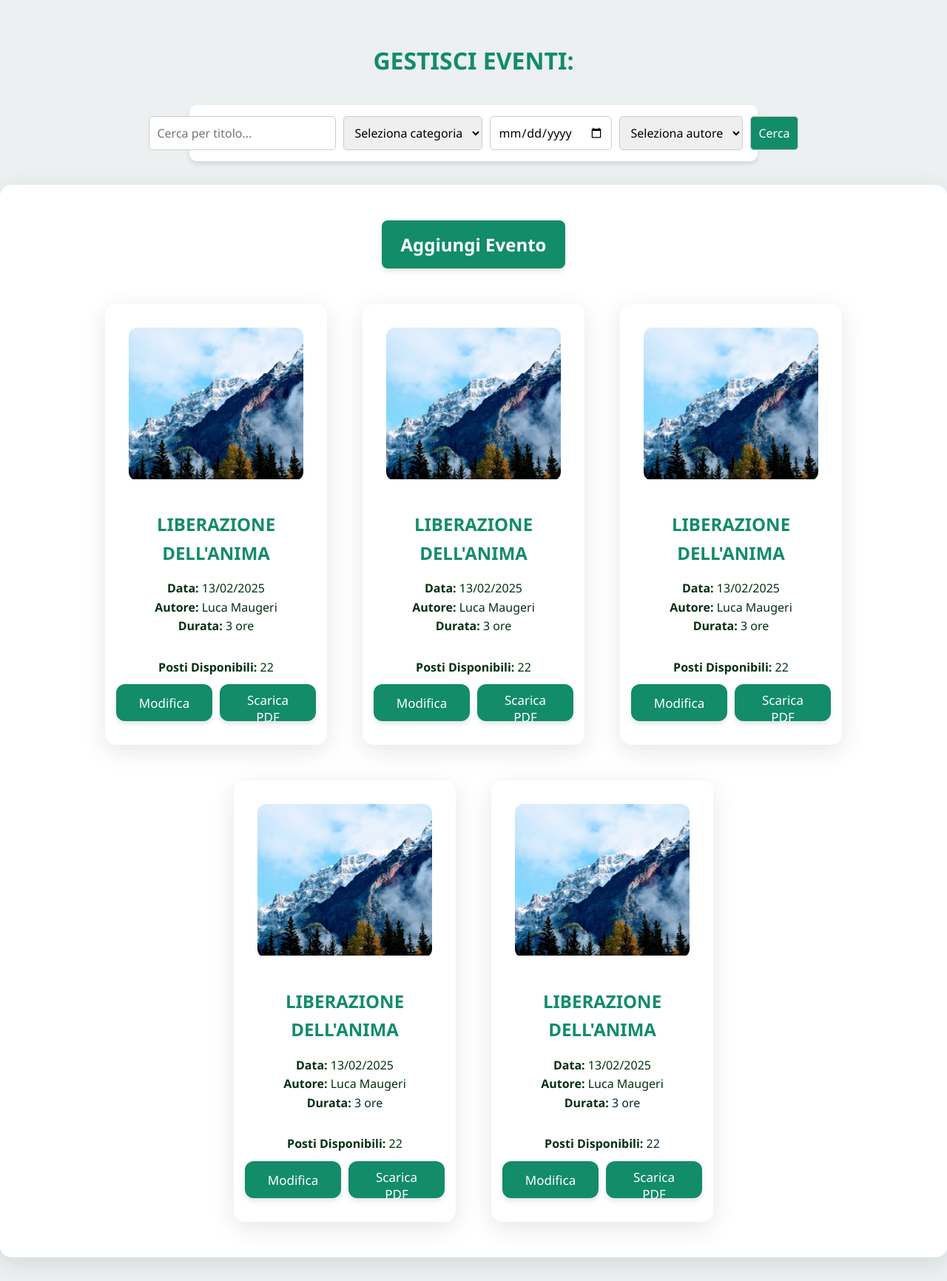
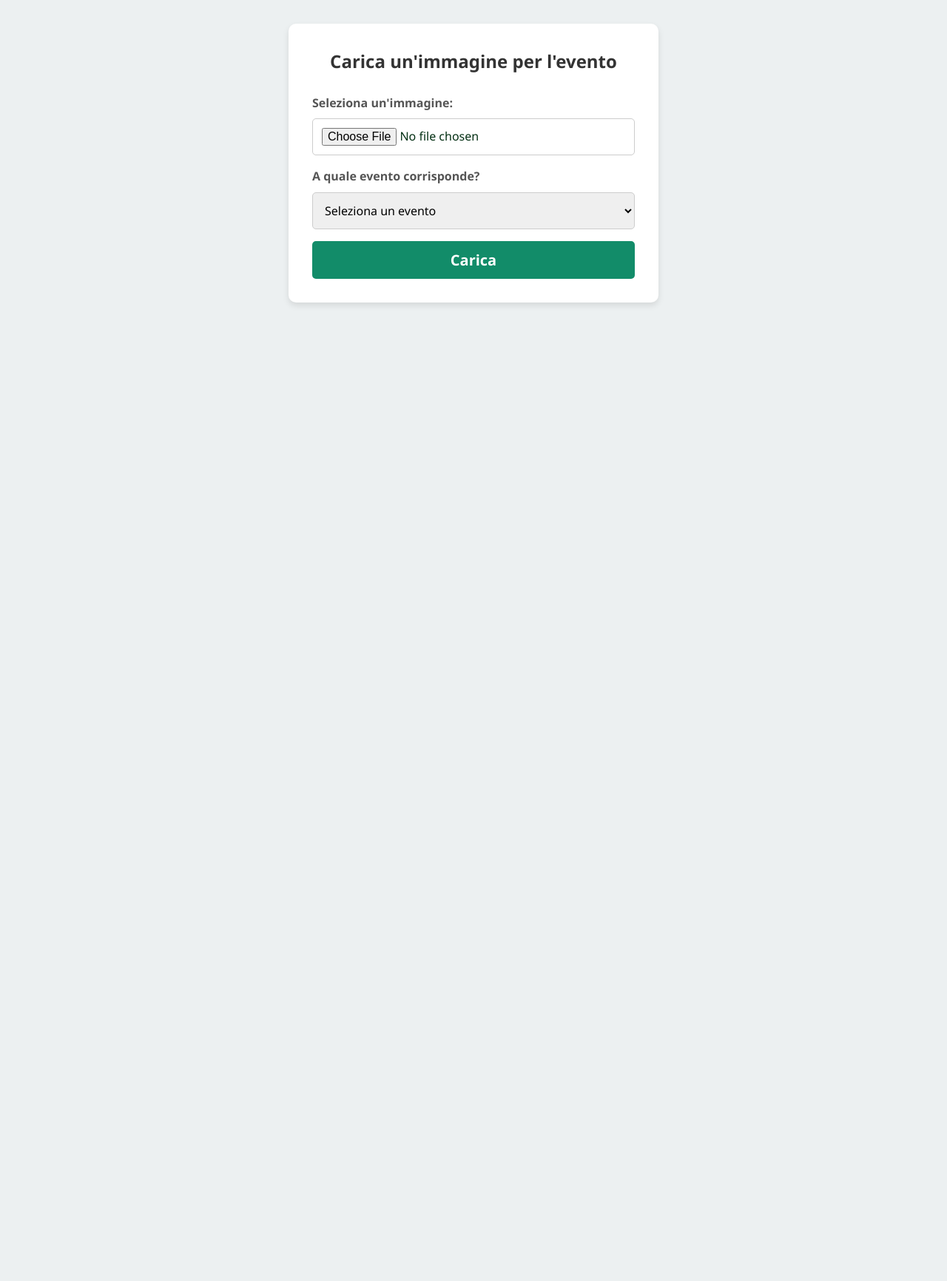
Before and after one commit to ProjetEremo/ProgettoEremo, a PHP site: page /aggiungimediaAdmin.html in a window 1280 px wide. Shown: the part 68-1800 px from the top of the page at 74% size. After the commit the page ends 481 px from the top, so only its background shows below. Run offline with PHP 8.4, Linux system fonts and the light colour scheme.

Commit message:
Creazione form aggiungi media

```diff
--- a/eremo/src/aggiungimediaAdmin.html
+++ b/eremo/src/aggiungimediaAdmin.html
@@ -55,122 +55,25 @@
         }
     </script>
 
-<h1 class="titoloeventiincorso">GESTISCI EVENTI:</h1>
-<div class="search-box">
-    <input type="text" id="searchTitle" placeholder="Cerca per titolo...">
-    <select id="searchCategory">
-        <option value="">Seleziona categoria</option>
-        <option value="Meditazione">Meditazione</option>
-        <option value="Spiritualità">Spiritualità</option>
-    </select>
-    <input type="date" id="searchDate">
-    <select id="searchAuthor">
-        <option value="">Seleziona autore</option>
-        <option value="Luca Maugeri">Luca Maugeri</option>
-        <option value="Francesco Rossi">Francesco Rossi</option>
-    </select>
-    <button onclick="filterEvents()">Cerca</button>
-</div>
-    <div class="event-card2">
-        <div class="aggiungi-barra">
-            <button class="aggiungi-btn">Aggiungi Evento</button>
-        </div>
-        <div class="minievent-card">
-            <div class="minievent-media">
-                <img src="images/meditation.jpg"
-                     alt="Event image"
-                     class="minievent-image"
-                     loading="lazy">
-            </div>
-            <h1 class="titolominievent">LIBERAZIONE DELL'ANIMA</h1>
-            <div class="container">
-                <p><b>Data:</b> 13/02/2025</p>
-                <p><b>Autore:</b> Luca Maugeri</p>
-                <p><b>Durata:</b> 3 ore</p>
-            </div>
-            <p class="PostiDisp"><b>Posti Disponibili:</b> 22</p>
-            <div class="label-container">
-                <button type="button">Modifica</button>
-                <button type="button">Scarica PDF</button>
-            </div>
-        </div>
-        <div class="minievent-card">
-            <div class="minievent-media">
-                <img src="images/meditation.jpg"
-                     alt="Event image"
-                     class="minievent-image"
-                     loading="lazy">
-            </div>
-            <h1 class="titolominievent">LIBERAZIONE DELL'ANIMA</h1>
-            <div class="container">
-                <p><b>Data:</b> 13/02/2025</p>
-                <p><b>Autore:</b> Luca Maugeri</p>
-                <p><b>Durata:</b> 3 ore</p>
-            </div>
-            <p class="PostiDisp"><b>Posti Disponibili:</b> 22</p>
-            <div class="label-container">
-                <button type="button">Modifica</button>
-                <button type="button">Scarica PDF</button>
-            </div>
-        </div>
-        <div class="minievent-card">
-            <div class="minievent-media">
-                <img src="images/meditation.jpg"
-                     alt="Event image"
-                     class="minievent-image"
-                     loading="lazy">
-            </div>
-            <h1 class="titolominievent">LIBERAZIONE DELL'ANIMA</h1>
-            <div class="container">
-                <p><b>Data:</b> 13/02/2025</p>
-                <p><b>Autore:</b> Luca Maugeri</p>
-                <p><b>Durata:</b> 3 ore</p>
-            </div>
-            <p class="PostiDisp"><b>Posti Disponibili:</b> 22</p>
-            <div class="label-container">
-                <button type="button">Modifica</button>
-                <button type="button">Scarica PDF</button>
-            </div>
-        </div>
-        <div class="minievent-card">
-            <div class="minievent-media">
-                <img src="images/meditation.jpg"
-                     alt="Event image"
-                     class="minievent-image"
-                     loading="lazy">
-            </div>
-            <h1 class="titolominievent">LIBERAZIONE DELL'ANIMA</h1>
-            <div class="container">
-                <p><b>Data:</b> 13/02/2025</p>
-                <p><b>Autore:</b> Luca Maugeri</p>
-                <p><b>Durata:</b> 3 ore</p>
-            </div>
-            <p class="PostiDisp"><b>Posti Disponibili:</b> 22</p>
-            <div class="label-container">
-                <button type="button">Modifica</button>
-                <button type="button">Scarica PDF</button>
-            </div>
-        </div>
-        <div class="minievent-card">
-            <div class="minievent-media">
-                <img src="images/meditation.jpg"
-                     alt="Event image"
-                     class="minievent-image"
-                     loading="lazy">
-            </div>
-            <h1 class="titolominievent">LIBERAZIONE DELL'ANIMA</h1>
-            <div class="container">
-                <p><b>Data:</b> 13/02/2025</p>
-                <p><b>Autore:</b> Luca Maugeri</p>
-                <p><b>Durata:</b> 3 ore</p>
-            </div>
-            <p class="PostiDisp"><b>Posti Disponibili:</b> 22</p>
-            <div class="label-container">
-                <button type="button">Modifica</button>
-                <button type="button">Scarica PDF</button>
-            </div>
-        </div>
-        </div>
+    <div class="form-container">
+        <h2>Carica un'immagine per l'evento</h2>
+        <form action="/upload" method="POST" enctype="multipart/form-data">
+            <!-- Campo per caricare un'immagine -->
+            <label for="image-upload">Seleziona un'immagine:</label>
+            <input type="file" id="image-upload" name="event-image" accept="image/*" required>
+
+            <!-- Menu a tendina per selezionare l'evento -->
+            <label for="event-select">A quale evento corrisponde?</label>
+            <select id="event-select" name="event" required>
+                <option value="" disabled selected>Seleziona un evento</option>
+                <option value="evento1">Evento 1</option>
+                <option value="evento2">Evento 2</option>
+                <option value="evento3">Evento 3</option>
+            </select>
+
+            <!-- Pulsante per inviare il form -->
+            <button type="submit">Carica</button>
+        </form>
     </div>
 </body>
 </html>
--- a/eremo/src/style.css
+++ b/eremo/src/style.css
@@ -761,3 +761,56 @@ body {
   color: white; /* Cambia colore al passaggio del mouse */
   transform: scale(1.05);
 }
+
+
+
+
+.form-container {
+  max-width: 500px;
+  margin: 2rem auto;
+  padding: 2rem;
+  background-color: white;
+  border-radius: 10px;
+  box-shadow: 0 4px 8px rgba(0, 0, 0, 0.1);
+}
+
+.form-container h2 {
+  text-align: center;
+  margin-bottom: 1.5rem;
+  color: #333;
+}
+
+.form-container form label {
+  display: block;
+  margin-bottom: 0.5rem;
+  font-weight: bold;
+  color: #555;
+}
+
+.form-container input,
+.form-container select {
+  width: 100%;
+  padding: 0.75rem;
+  margin-bottom: 1rem;
+  border: 1px solid #ccc;
+  border-radius: 5px;
+  font-size: 1rem;
+}
+
+.form-container button {
+  width: 100%;
+  padding: 0.75rem;
+  background-color: var(--secondary);
+  color: white;
+  font-size: 1.25rem;
+  font-weight: bold;
+  border: none;
+  border-radius: 5px;
+  cursor: pointer;
+  transition: background-color 0.3s ease, transform 0.2s ease;
+}
+
+.form-container button:hover {
+  background-color: #218838;
+  transform: scale(1.03);
+}
```
